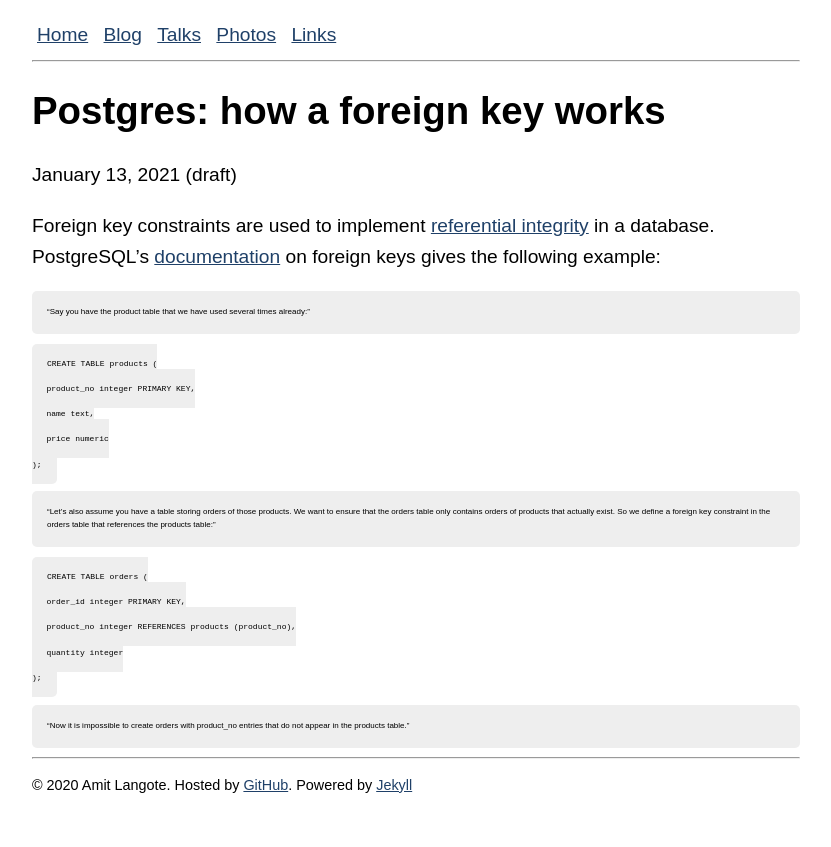
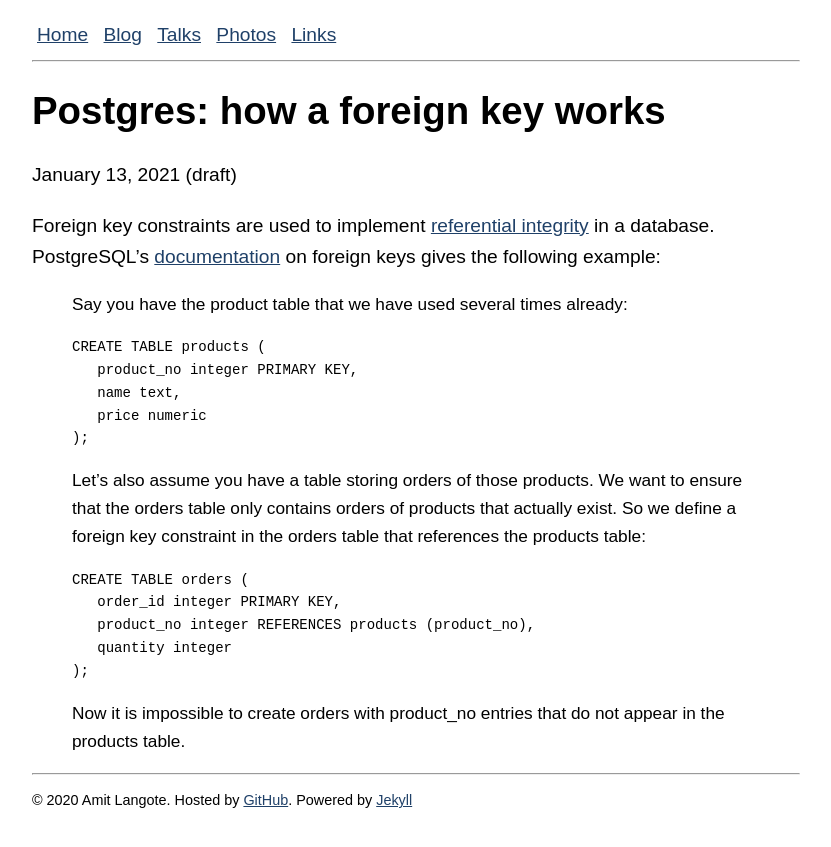
Before and after one commit to amitlan/website, a Jekyll site: the page built from _posts/2021-01-13-pg-fkey.md, in a window 1280 px wide. Shown: the top 847 px of the page, without its empty margins (224-1055 px from the left). Built offline with Jekyll 4.4.1, drawn with Linux system fonts in a browser that asks for light colours.

Commit message:
blockquote-style-revert

```diff
--- a/styles/global.css
+++ b/styles/global.css
@@ -3,28 +3,7 @@ a{
 }
 
 blockquote {
-    margin: 0;
-}
-
-blockquote p {
-    padding: 15px;
-    background: #eee;
-    border-radius: 5px;
-    font-size: 8px;
-}
-blockquote code {
-    padding: 15px;
-    background: #eee;
-    border-radius: 5px;
-    font-size: 8px;
-}
-
-blockquote p::before {
-    content: '\201C';
-}
-
-blockquote p::after {
-    content: '\201D';
+    font-size: 90%;
 }
 
 nav a, footer div a{
```
